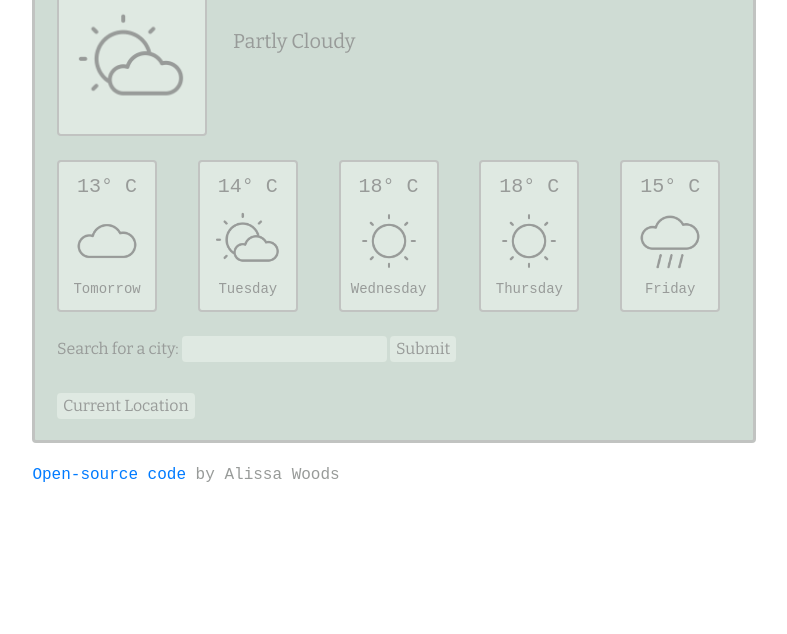
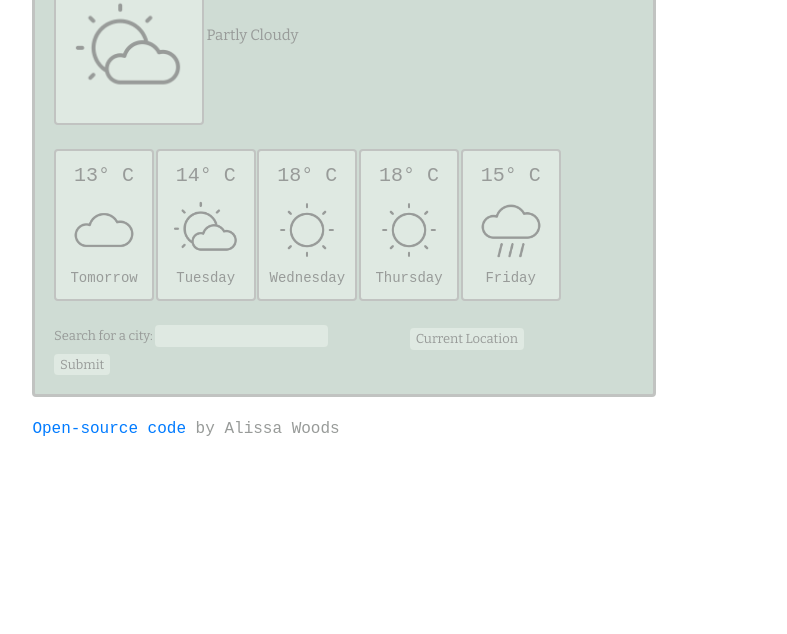
Before and after one commit to alissafwoods/weather-project, a plain HTML site: page index.html in a window 1280 px wide. Shown: the part 166-800 px from the top of the page, without its empty margins (6-793 px from the left). Drawn offline with nearby package versions, Linux system fonts and the light colour scheme.

Commit message:
Adjusted card widths, moved button placement

```diff
--- a/index.html
+++ b/index.html
@@ -46,8 +46,8 @@
         </div>
         <br />
         <div class="row">
-          <div class="col">
-            <div class="card" style="width: 100px">
+          <div class="col-2">
+            <div class="card" //style="width:100px">
               <div class="card-body">
                 <p class="temperature">13° C</p>
                 <img
@@ -59,8 +59,8 @@
               </div>
             </div>
           </div>
-          <div class="col">
-            <div class="card" style="width: 100px">
+          <div class="col-2">
+            <div class="card" //style="width:100px">
               <div class="card-body">
                 <p class="temperature">14° C</p>
                 <img
@@ -72,8 +72,8 @@
               </div>
             </div>
           </div>
-          <div class="col">
-            <div class="card" style="width: 100px">
+          <div class="col-2">
+            <div class="card" //style="width:100px">
               <div class="card-body">
                 <p class="temperature">18° C</p>
                 <img src="images/sungrey.png" class="card-img-top" alt="Sun" />
@@ -81,8 +81,8 @@
               </div>
             </div>
           </div>
-          <div class="col">
-            <div class="card" style="width: 100px">
+          <div class="col-2">
+            <div class="card" //style="width:100px">
               <div class="card-body">
                 <p class="temperature">18° C</p>
                 <img src="images/sungrey.png" class="card-img-top" alt="Sun" />
@@ -90,8 +90,8 @@
               </div>
             </div>
           </div>
-          <div class="col">
-            <div class="card" style="width: 100px">
+          <div class="col-2">
+            <div class="card" //style="width:100px">
               <div class="card-body">
                 <p class="temperature">15° C</p>
                 <img
@@ -105,13 +105,18 @@
           </div>
         </div>
         <br />
+        <div class="row">
+          <div class="col-7">
             <form id="citySearch">
               <label for="city"> Search for a city: </label>
               <input type="text" id="city" />
               <input type="submit" value="Submit" />
             </form>
-        <br />
+          </div>
+          <div class="col-5">
             <button id="current-location-button">Current Location</button>
+          </div>
+        </div>
       </div>
       <p id="footer">
         <a
--- a/src/styles.css
+++ b/src/styles.css
@@ -1,5 +1,5 @@
 .wrapper {
-  max-width: 800px;
+  max-width: 700px;
   padding: 3%;
 }
 
@@ -9,7 +9,7 @@
   border-style: solid;
   border-color: #c1c3c1;
   margin: 20px auto;
-  max-width: 800px;
+  max-width: 700px;
   padding: 3%;
 }
 h1,
@@ -28,7 +28,7 @@ h3 {
 }
 
 h4 {
-  font-size: 20px;
+  font-size: 15px;
   text-transform: capitalize;
 }
 p {
@@ -49,19 +49,21 @@ p {
   font-size: 14px;
   text-align: center;
 }
+
 .temperature {
   font-size: 20px;
   text-align: center;
   margin-bottom: 1px;
 }
 .today-temperature {
-  font-size: 35px;
+  font-size: 30px;
   text-align: center;
 }
+
 form {
   color: #989b99;
   font-family: "Bitter", serif;
-  font-size: 16px;
+  font-size: 13px;
   font-weight: thin;
 }
 input,
@@ -81,6 +83,6 @@ button {
   border-radius: 4px;
   color: #989b99;
   font-family: "Bitter", serif;
-  font-size: 16px;
+  font-size: 13px;
   font-weight: thin;
 }
```
Lines whose indentation alone changed are shown as unchanged.
